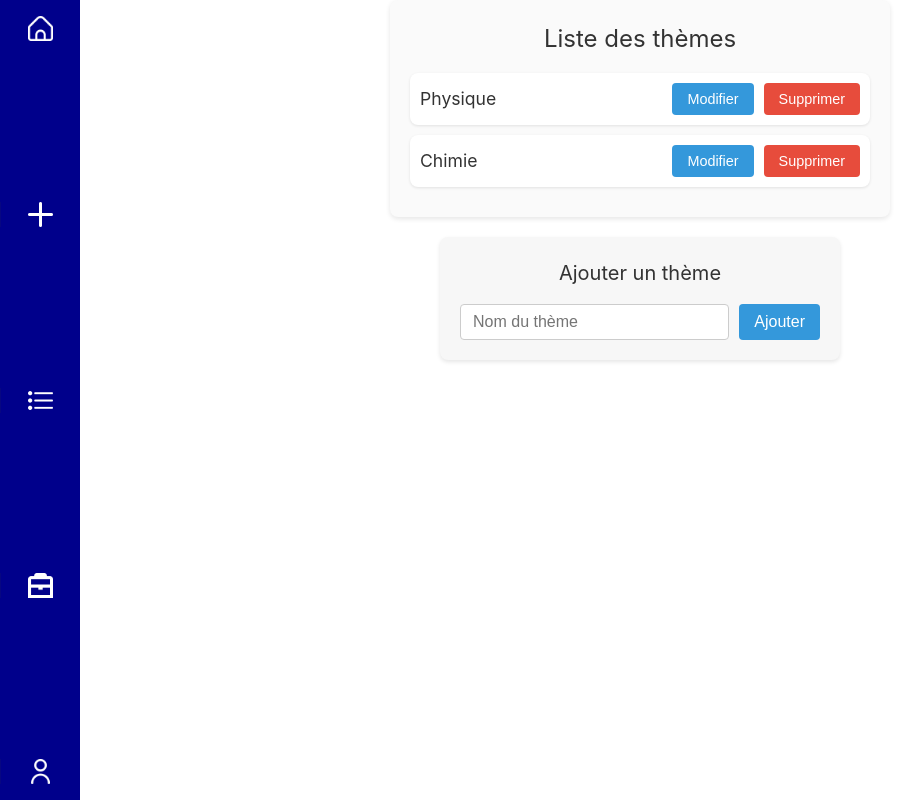
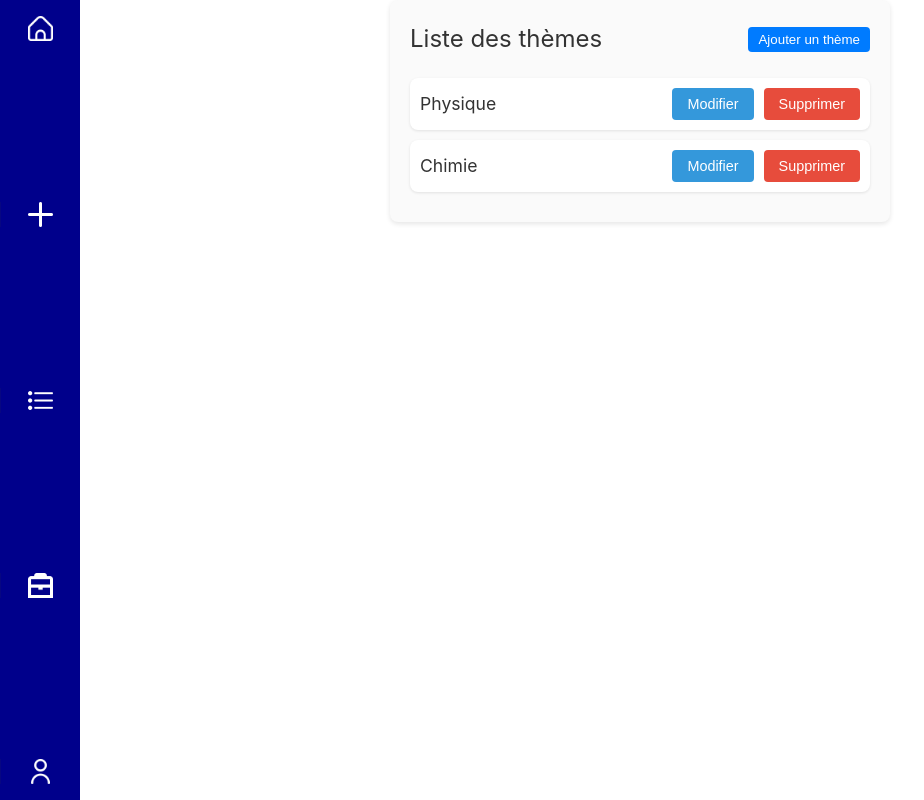
Before and after one commit to MatDoney/Boite-de-leitner, a Vue app: page /theme/1 in a window 1280 px wide. Shown: the whole page, without its empty margins (0-924 px from the left). Built offline with nearby package versions, Linux system fonts and the light colour scheme; the HTML template or start-up script is replaced by a standard one.

Commit message:
ajutement du visuel des form d'ajout de categorie/theme et ajout d'info bulle dans la navbar

```diff
--- a/src/components/CategoriesList.vue
+++ b/src/components/CategoriesList.vue
@@ -1,14 +1,16 @@
 <template>
   <div class="categories-container">
-    <h2 class="title">Liste des catégories</h2>
+    <div class="header">
+      <h2 class="title">Liste des catégories</h2>
+      <button @click="$emit('toggleCategoryForm')" class="btn-add-category">Ajouter une catégorie</button>
+    </div>
     <ul class="categories-list">
       <li v-for="category in categories" :key="category.id" class="category-item">
-        <span class="category-name">{{ category.name }}</span>
         <router-link
           :to="{ name: 'themes', params: { categoryId: category.id } }"
           class="view-themes-link"
         >
-          Voir les thèmes
+        <span class="category-name">{{ category.name }}</span>
         </router-link>
       </li>
     </ul>
@@ -33,11 +35,16 @@ const categories = categoriesStore.categories
   margin: 20px auto;
 }
 
+.header {
+  display: flex;
+  justify-content: space-between;
+  align-items: center;
+  margin-bottom: 20px;
+}
+
 .title {
-  text-align: center;
   font-size: 2rem;
   color: #333;
-  margin-bottom: 20px;
 }
 
 .categories-list {
@@ -77,4 +84,18 @@ const categories = categoriesStore.categories
 .view-themes-link:hover {
   text-decoration: underline;
 }
+
+.btn-add-category {
+  padding: 5px 10px;
+  background-color: #007bff;
+  color: white;
+  border: none;
+  border-radius: 4px;
+  cursor: pointer;
+  transition: background-color 0.3s ease;
+}
+
+.btn-add-category:hover {
+  background-color: #0056b3;
+}
 </style>
--- a/src/components/Menu.vue
+++ b/src/components/Menu.vue
@@ -6,11 +6,11 @@ import {RouterLink} from "vue-router";
   <header>
 
       <nav>
-        <RouterLink to="/"><img src="../assets/maison.png" width="25px" height="25px"></RouterLink>
-        <RouterLink to="/cardCreation"><img src="../assets/plus.png" width="25px" height="25px"></RouterLink>
-        <RouterLink to="/categories"><img src="../assets/liste.png" width="25px" height="25px"></RouterLink>
-        <RouterLink to="/revision"><img src="../assets/mallette.png" width="25px" height="25px"></RouterLink>
-        <RouterLink to="/about"><img src="../assets/utilisateur.png" width="25px" height="25px"></RouterLink>
+        <RouterLink title="Accueil" to="/"><img src="../assets/maison.png" width="25px" height="25px"></RouterLink>
+        <RouterLink title="Creation carte" to="/cardCreation"><img src="../assets/plus.png" width="25px" height="25px"></RouterLink>
+        <RouterLink title="Catégorie des thèmes" to="/categories"><img src="../assets/liste.png" width="25px" height="25px"></RouterLink>
+        <RouterLink title="Personnalisation Revision" to="/revision"><img src="../assets/mallette.png" width="25px" height="25px"></RouterLink>
+        <RouterLink title="Profil" to="/about"><img src="../assets/utilisateur.png" width="25px" height="25px"></RouterLink>
 
       </nav>
   </header>
--- a/src/components/ThemeList.vue
+++ b/src/components/ThemeList.vue
@@ -1,6 +1,9 @@
 <template>
   <div class="theme-list-container">
-    <h3>Liste des thèmes</h3>
+    <div class="header">
+      <h3>Liste des thèmes</h3>
+      <button @click="$emit('toggleThemeForm')" class="btn-add-theme">Ajouter un thème</button>
+    </div>
     <ul class="theme-list">
       <li v-for="theme in themes" :key="theme.id" class="theme-item">
         <span class="theme-name">{{ theme.name }}</span>
@@ -38,11 +41,16 @@ const props = defineProps<{
   margin: 0 auto;
 }
 
+.header {
+  display: flex;
+  justify-content: space-between;
+  align-items: center;
+  margin-bottom: 20px;
+}
+
 h3 {
-  text-align: center;
+  font-size: 1.5rem;
   color: #333;
-  font-size: 1.5rem;
-  margin-bottom: 15px;
 }
 
 .theme-list {
@@ -107,4 +115,18 @@ h3 {
 .btn-delete:hover {
   background-color: #c0392b;
 }
+
+.btn-add-theme {
+  padding: 5px 10px;
+  background-color: #007bff;
+  color: white;
+  border: none;
+  border-radius: 4px;
+  cursor: pointer;
+  transition: background-color 0.3s ease;
+}
+
+.btn-add-theme:hover {
+  background-color: #0056b3;
+}
 </style>
--- a/src/views/CategoriesView.vue
+++ b/src/views/CategoriesView.vue
@@ -1,7 +1,9 @@
 <template>
   <div>
-    <CategoriesList />
-    <CategoriesForm :categoryId="categoryId" />
+    <div class="flex items-center justify-between">
+      <CategoriesList @toggleCategoryForm="toggleCategoryForm" />
+    </div>
+    <CategoriesForm v-if="showCategoryForm" :categoryId="categoryId" />
     <div v-if="categoryId !== undefined">
       <h3>Thèmes pour la catégorie : {{ currentCategory?.name }}</h3>
       <ul>
@@ -32,4 +34,28 @@ const categoryId = ref(route.params.id ? Number(route.params.id) : undefined)
 const themes = computed(() => categoryId.value !== undefined ? themesStore.getThemesByCategoryId(categoryId.value) : [])
 // Trouver la catégorie actuelle pour l'afficher
 const currentCategory = computed(() => categoryId.value !== undefined ? categoriesStore.categories.find(c => c.id === categoryId.value) : null)
+
+// État pour afficher ou masquer le formulaire de catégorie
+const showCategoryForm = ref(false)
+
+// Fonction pour basculer l'affichage du formulaire de catégorie
+const toggleCategoryForm = () => {
+  showCategoryForm.value = !showCategoryForm.value
+}
 </script>
+
+<style scoped>
+.btn-add-category {
+  padding: 5px 10px;
+  background-color: #007bff;
+  color: white;
+  border: none;
+  border-radius: 4px;
+  cursor: pointer;
+  transition: background-color 0.3s ease;
+}
+
+.btn-add-category:hover {
+  background-color: #0056b3;
+}
+</style>
--- a/src/views/ThemesView.vue
+++ b/src/views/ThemesView.vue
@@ -1,19 +1,14 @@
 <template>
   <div>
-    <!-- Liste des thèmes -->
-    <ThemeList
-      :themes="themes"
-      @edit="editTheme"
-      @delete="removeTheme"
-    />
-    <!-- Formulaire d'ajout de thème -->
-    <ThemeForm
-      :categoryId="categoryId"
-      :editMode="editMode"
-      :theme="selectedTheme"
-      @themeUpdated="handleThemeUpdated"
-      @cancelEdit="cancelEdit"
-    />
+    <div class="flex items-center justify-between">
+      <ThemeList
+        :themes="themes"
+        @edit="editTheme"
+        @delete="removeTheme"
+        @toggleThemeForm="toggleThemeForm"
+      />
+    </div>
+    <ThemeForm v-if="showThemeForm" :categoryId="categoryId" :editMode="editMode" :theme="selectedTheme" @themeUpdated="handleThemeUpdated" @cancelEdit="cancelEdit" />
   </div>
 </template>
 
@@ -43,17 +38,25 @@ const themes = computed(() => themesStore.getThemesByCategoryId(categoryId))
 // Références pour le thème sélectionné et le mode édition
 const selectedTheme = ref<Theme | null>(null)
 const editMode = ref(false)
+const showThemeForm = ref(false)
+
+// Fonction pour basculer l'affichage du formulaire de thème
+const toggleThemeForm = () => {
+  showThemeForm.value = !showThemeForm.value
+}
 
 // Fonction pour éditer un thème
 const editTheme = (theme: Theme) => {
   selectedTheme.value = { ...theme }  // Utiliser une copie de l'objet thème
   editMode.value = true
+  showThemeForm.value = true
 }
 
 // Fonction pour annuler l'édition
 const cancelEdit = () => {
   selectedTheme.value = null
   editMode.value = false
+  showThemeForm.value = false
 }
 
 // Fonction pour gérer la mise à jour du thème
@@ -73,3 +76,19 @@ const fetchThemes = () => {
   themesStore.themes
 }
 </script>
+
+<style scoped>
+.btn-add-theme {
+  padding: 5px 10px;
+  background-color: #007bff;
+  color: white;
+  border: none;
+  border-radius: 4px;
+  cursor: pointer;
+  transition: background-color 0.3s ease;
+}
+
+.btn-add-theme:hover {
+  background-color: #0056b3;
+}
+</style>
```
